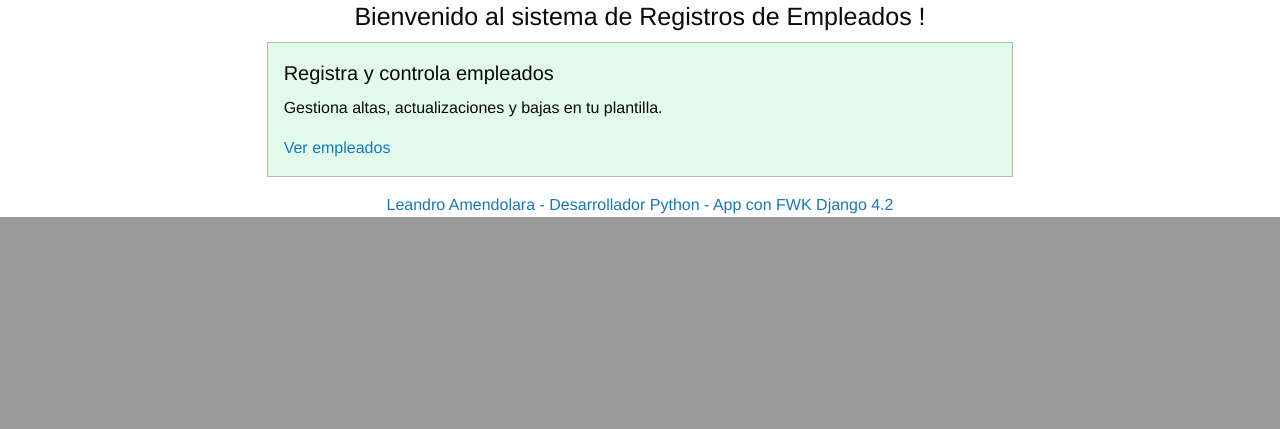
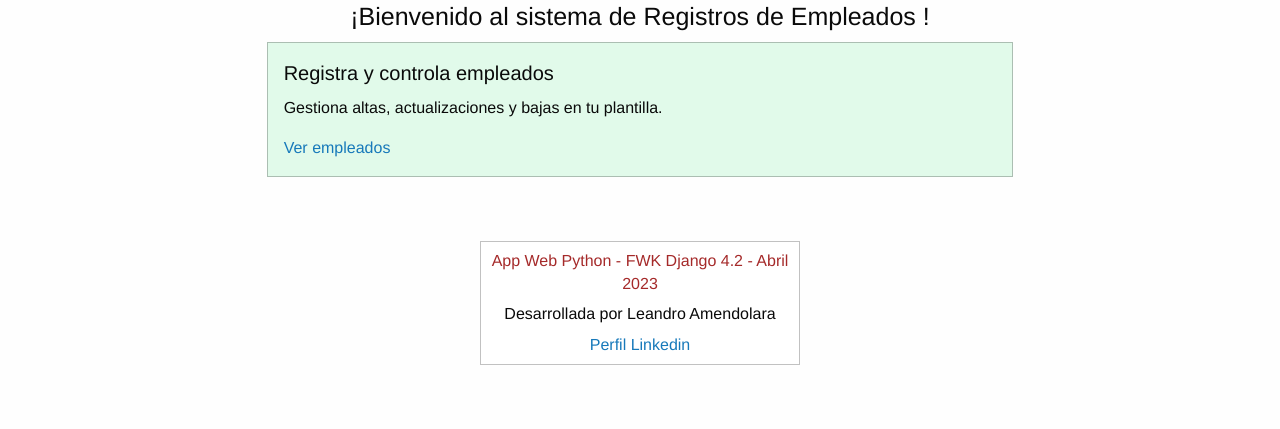
Before and after one commit to lamendolara/registro_empleados_django, a Django app: page / in a window 1280 px wide. Shown: the part 1016-1445 px from the top of the page. Before the commit the page ends 1233 px from the top, so only its background shows below. Run offline with Django 4.2, Linux system fonts and the light colour scheme; some libraries are stand-ins or nearby versions.

Commit message:
arreglo de footer en base html y en inicio html

```diff
--- a/templates/base.html
+++ b/templates/base.html
@@ -25,11 +25,16 @@
     <script>
       $(document).foundation();
     </script>
-
 </body>
+<br>
+<br>
 <div class="grid-x align-center">
-    <footer>
-        <a href="https://www.linkedin.com/in/leandro-amendolara-aa853011b/">Leandro Amendolara - Desarrollador Python - App con FWK Django 4.2</a>
+    <footer class="cell large-3 align-center callout small" style="text-align: center;">
+        <h6 class="cell" style="color: brown;" >App Web Python - FWK Django 4.2 - Abril 2023</h6>
+        <h6 class="cell">Desarrollada por Leandro Amendolara</h6>
+        <h6 class="cell"><a href="https://www.linkedin.com/in/leandro-amendolara-aa853011b/">Perfil Linkedin</a></h6>
     </footer>
 </div>
+<br>
+<br>
 </html>
--- a/templates/inicio.html
+++ b/templates/inicio.html
@@ -36,7 +36,7 @@
 
 <!--            bloque de bienvenida-->
 <div class="grid-x align-center">
-  <h1 class="cell large-8" style="font-size: 25px; text-align: center;">Bienvenido al sistema de Registros de Empleados !</h1>
+  <h1 class="cell large-8" style="font-size: 25px; text-align: center;">¡Bienvenido al sistema de Registros de Empleados !</h1>
   <div class="cell large-7">
     <div class="callout success">
       <h5>Registra y controla empleados</h5>
```
